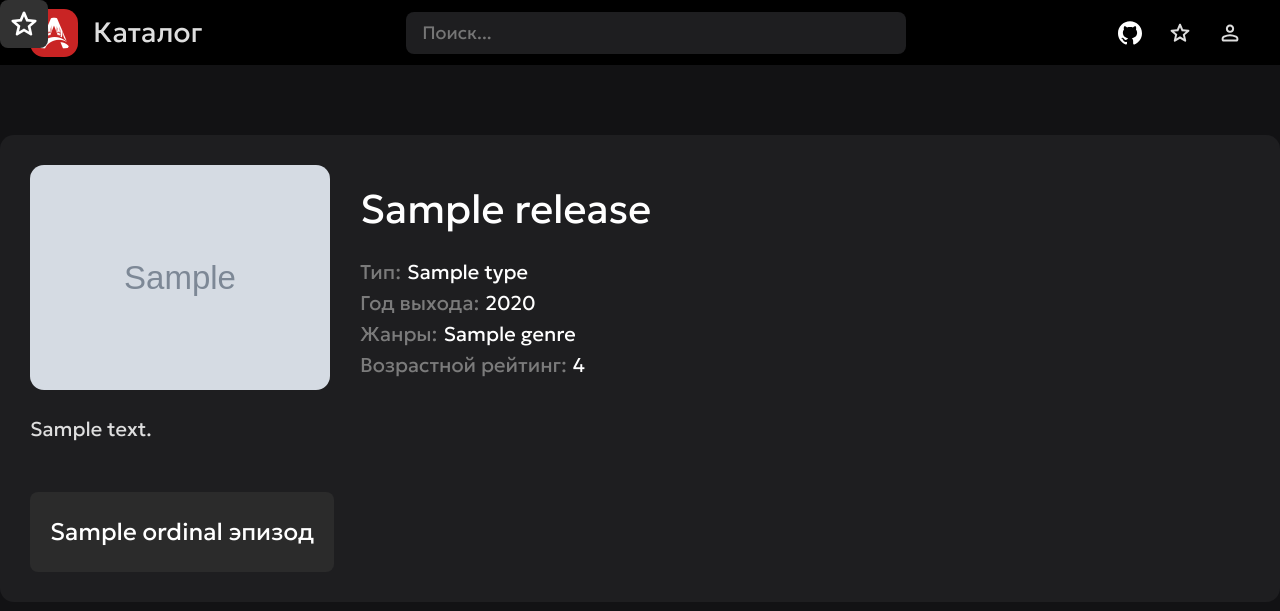
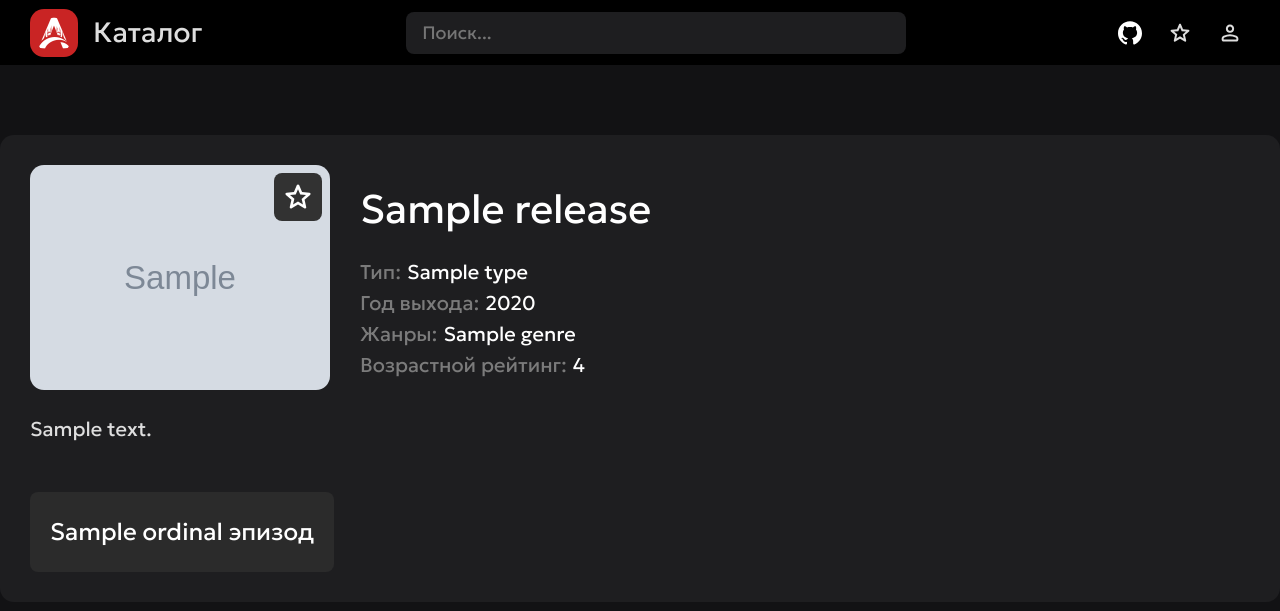
Before and after one commit to ixieanais/aniweb, a FastAPI app: template aniweb/templates/release.html in a window 1280 px wide. Shown: the top 611 px of the page. Run offline with FastAPI, Linux system fonts and the light colour scheme; the template is opened without the code that fills it: most values are stand-ins (such as "Sample title", 1, 10 or a date in 2020); grey boxes marked "Sample" are stand-in pictures.

Commit message:
moved favorite button to the top of the image

```diff
--- a/aniweb/static/css/release.css
+++ b/aniweb/static/css/release.css
@@ -18,6 +18,10 @@
     gap: 30px;
 }
 
+.image-container {
+    position: relative;
+}
+
 .release-image {
     width: 300px;
 }
@@ -32,8 +36,8 @@
 
 .favorite-button {
     position: absolute;
-    top: 0px;
-    left: 0px;
+    top: 8px;
+    right: 8px;
     width: 48px;
     height: 48px;
     font-family: var(--primary-font);
```
